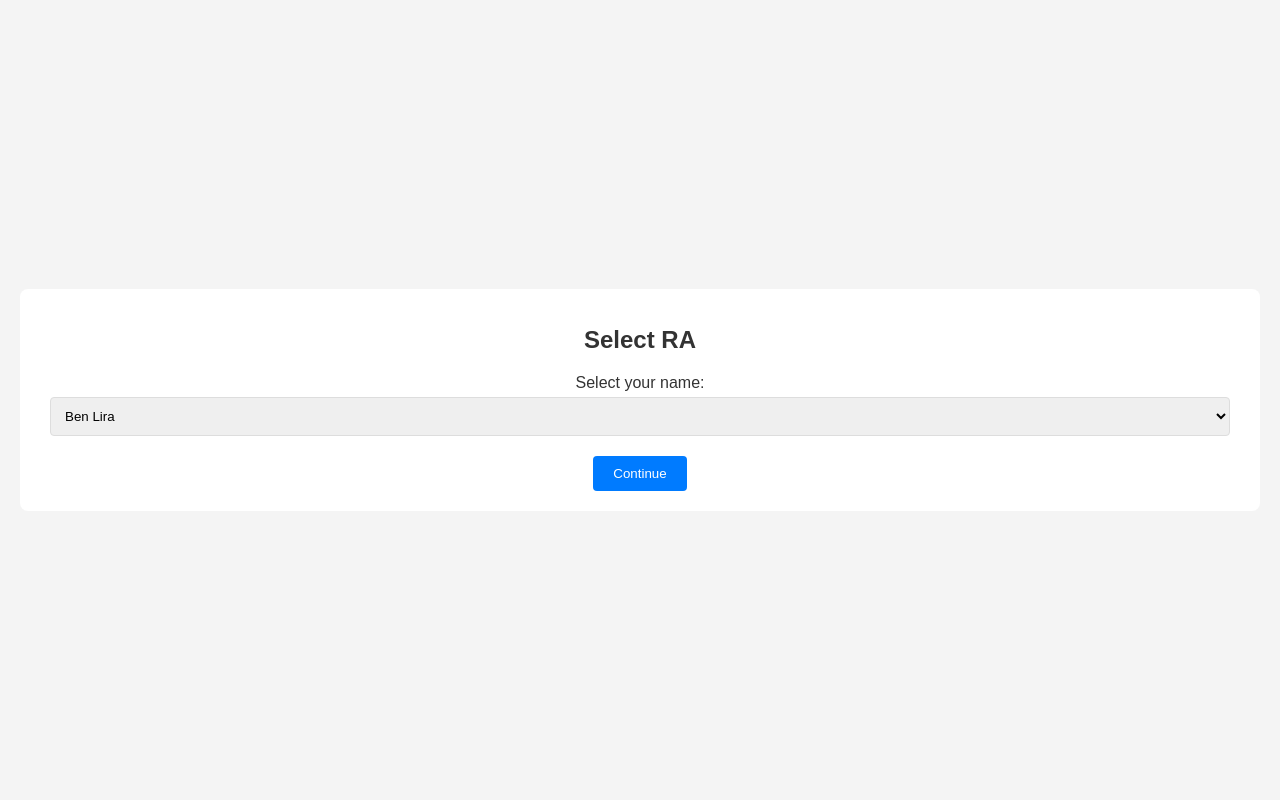
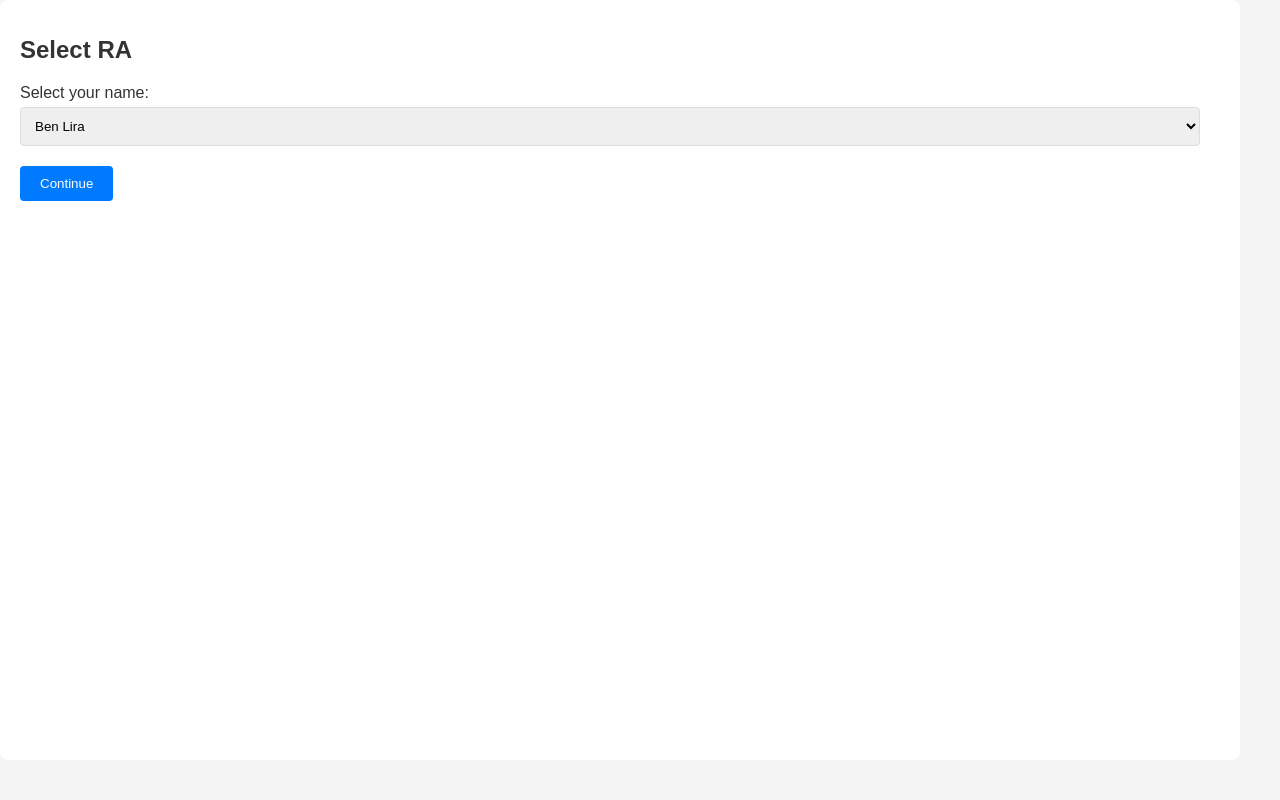
Before and after one commit to lirabenjamin/email-rating-app, a Flask app: page / in a window 1280 px wide. Run offline with Flask 3, Linux system fonts and the light colour scheme.

Commit message:
Update CSS and Jinja2 template for rating form

```diff
--- a/app/static/styles.css
+++ b/app/static/styles.css
@@ -4,8 +4,8 @@ body {
   padding: 0;
   font-family: 'Arial', sans-serif;
   display: flex;
-  justify-content: center;
-  align-items: center;
+  /* justify-content: center; */
+  /* align-items: center; */
   height: 100vh;
   background-color: #f4f4f4;
 }
@@ -17,7 +17,7 @@ body {
   /* box-shadow: 0 4px 6px rgba(0, 0, 0, 0.1); */
   width: 100%;
   max-width: 1200px;
-  text-align: center;
+  /* text-align: center; */
   /* overflow-y: auto; */
   max-height: 90vh;
 }
```
